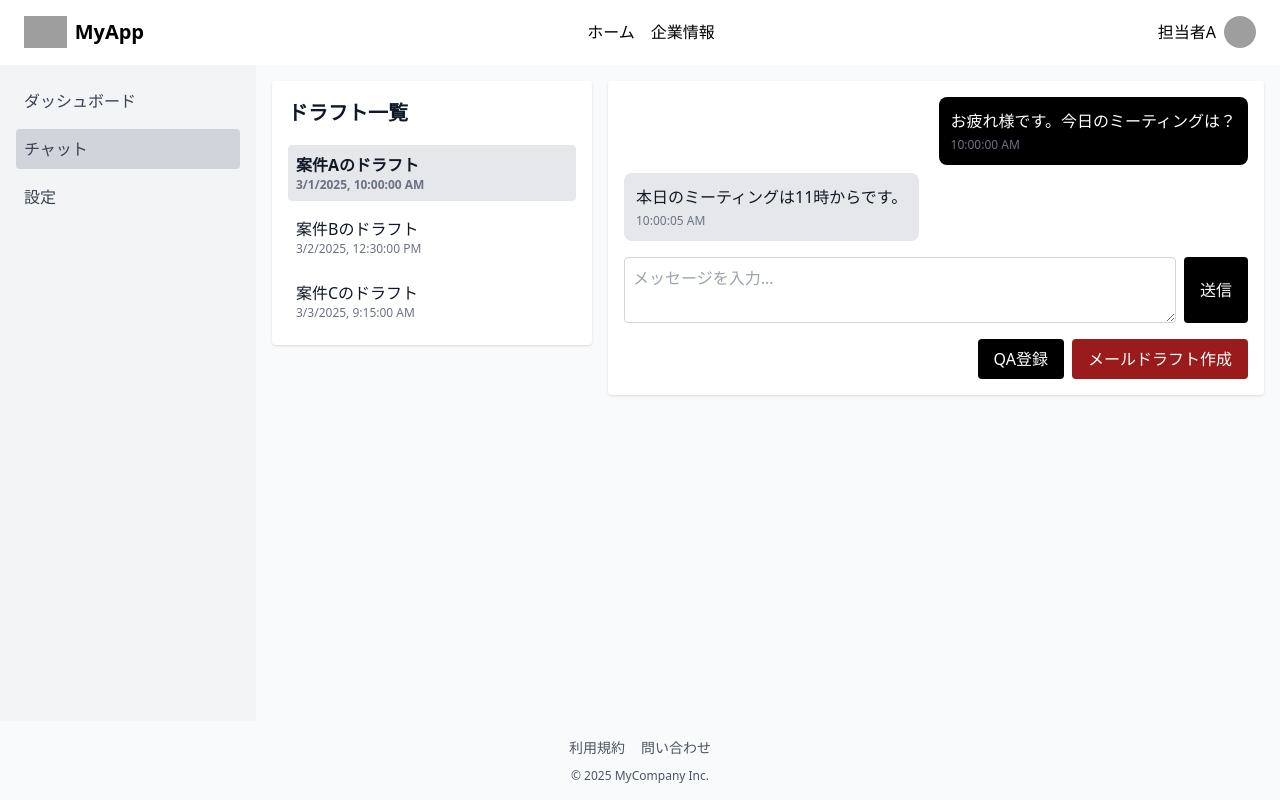
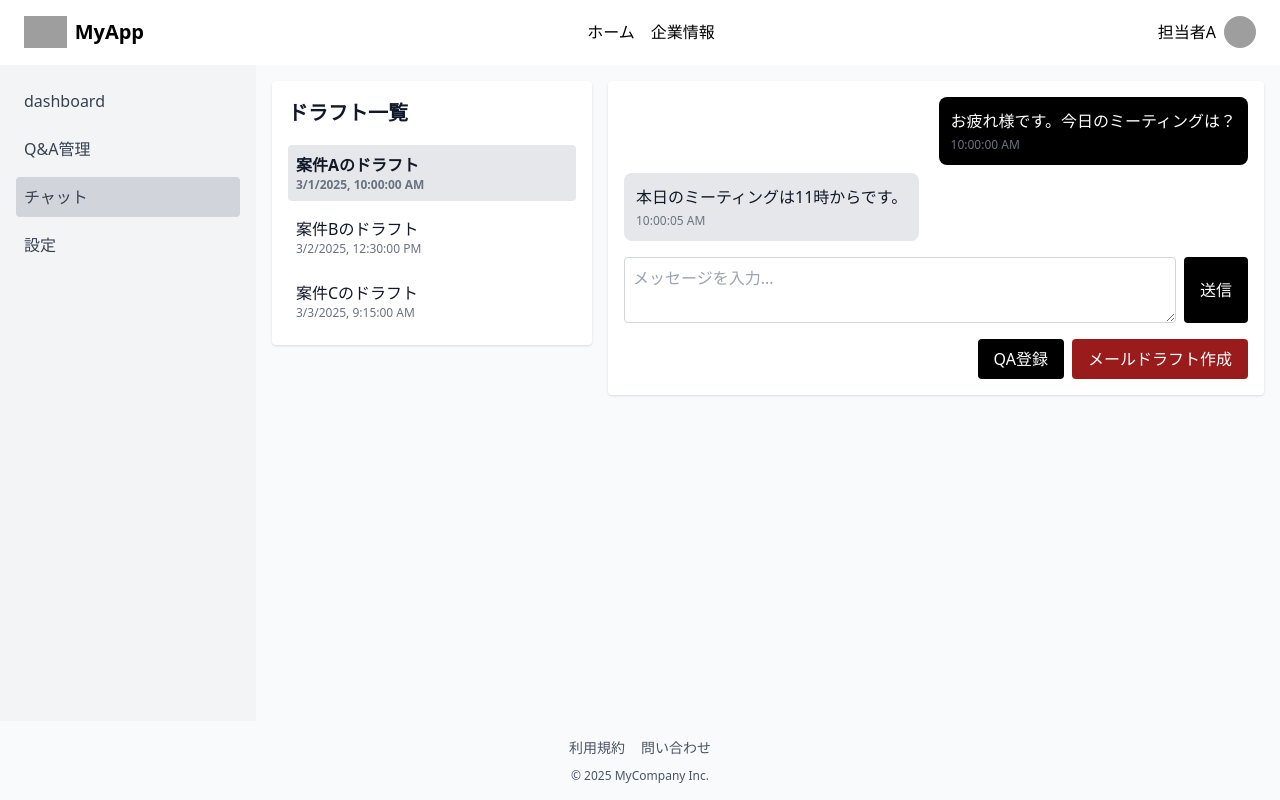
Before and after one commit to KentNakamori/mutual-test, a Next.js app: page /corporate/irchat in a window 1280 px wide. Built offline with nearby package versions, Linux system fonts and the light colour scheme; grey boxes are pictures that could not be loaded.

Commit message:
企業用後半

```diff
--- a/src/app/corporate/dashboard/page.tsx
+++ b/src/app/corporate/dashboard/page.tsx
@@ -129,6 +129,7 @@ const DashboardPage: React.FC = () => {
             { label: "Dashboard", link: "/corporate/dashboard" },
             { label: "Q&A管理", link: "/corporate/qa" },
             { label: "IRチャット", link: "/corporate/irchat" },
+            { label: '設定', link: '/corporate/settings' },
           ]}
           isCollapsible
           selectedItem="/corporate/dashboard"
--- a/src/app/corporate/qa/page.tsx
+++ b/src/app/corporate/qa/page.tsx
@@ -47,6 +47,7 @@ const sidebarMenuItems = [
   { label: "Dashboard", link: "/corporate/dashboard" },
   { label: "Q&A管理", link: "/corporate/qa" },
   { label: "IRチャット", link: "/corporate/irchat" },
+  { label: '設定', link: '/corporate/settings' },
 ];
 
 const QaPage: React.FC = () => {
--- a/src/components/features/corporate/irchat/IrChatPage.tsx
+++ b/src/components/features/corporate/irchat/IrChatPage.tsx
@@ -35,7 +35,8 @@ const mockMessages: ChatMessage[] = [
 ];
 
 const sidebarMenuItems = [
-  { label: 'ダッシュボード', link: '/corporate/dashboard' },
+  { label: 'dashboard', link: '/corporate/dashboard' },
+  { label: 'Q&A管理', link: '/corporate/qa' },
   { label: 'チャット', link: '/corporate/irchat' },
   { label: '設定', link: '/corporate/settings' },
 ];
```
